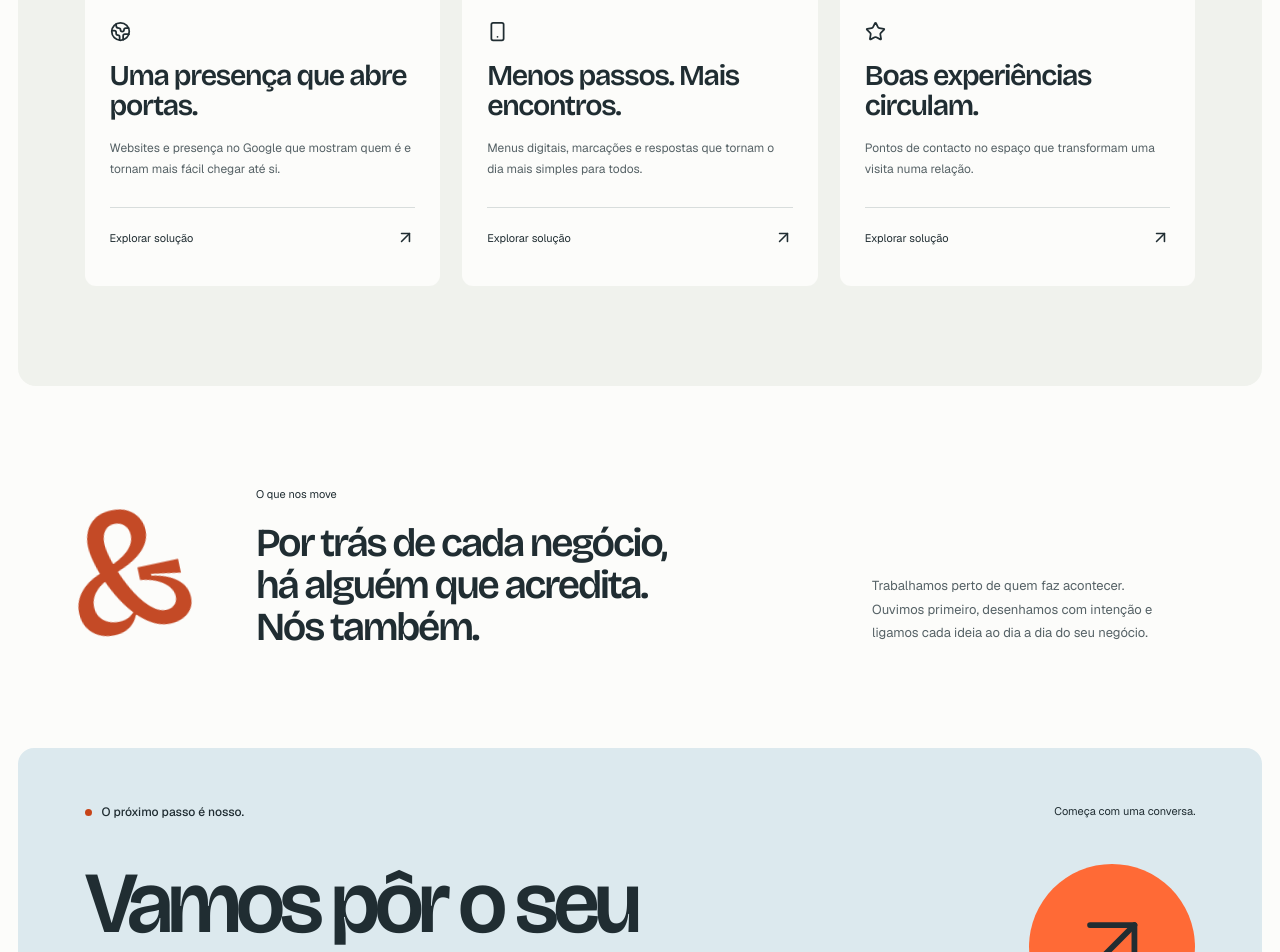
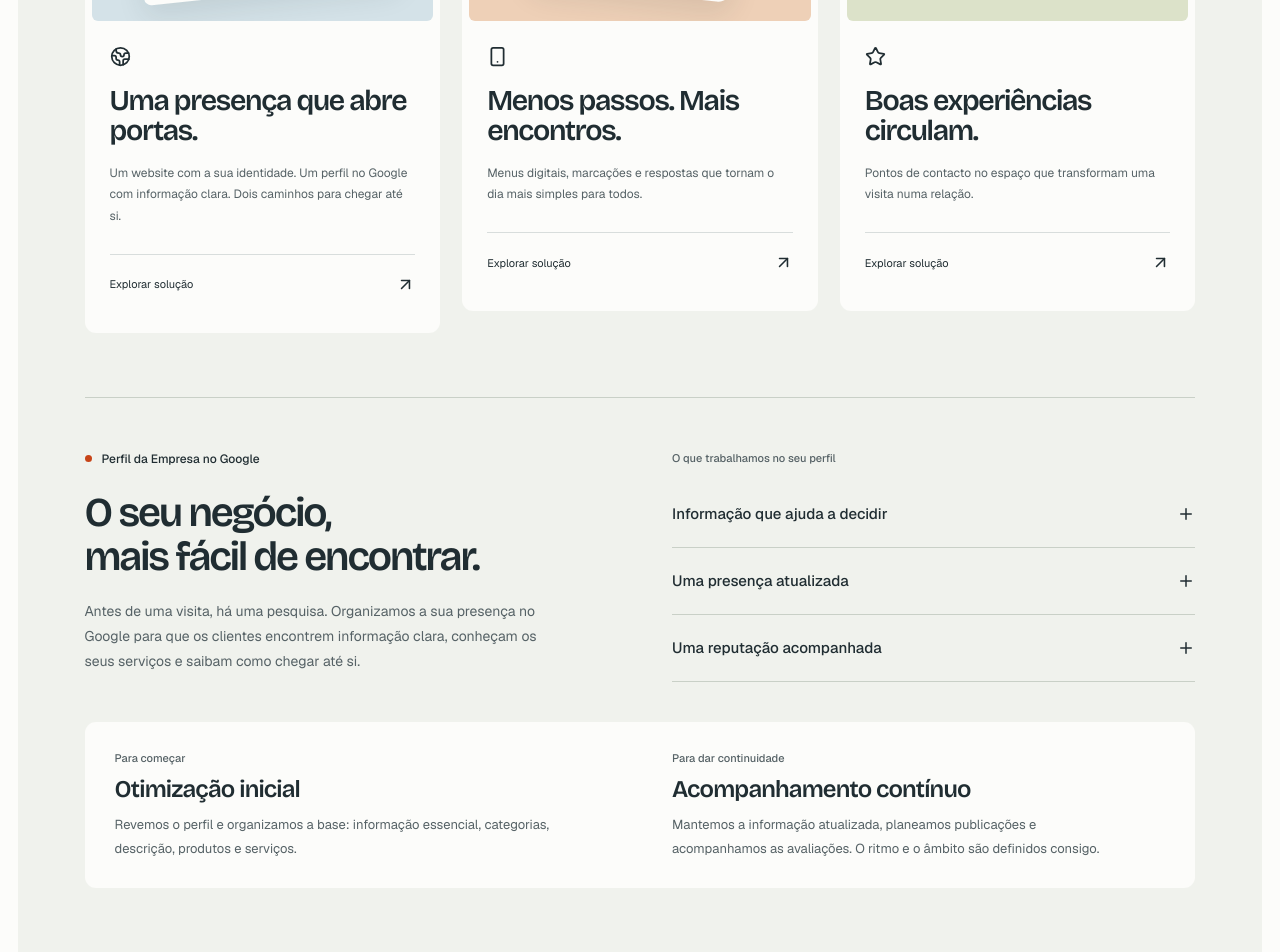
Before and after one commit to goncalvesaydan-hue/draft-rise-site, a Next.js app: page / in a window 1280 px wide. Shown: the part 2360-3312 px from the top of the page. Built offline with nearby package versions, Linux system fonts and the light colour scheme.

Commit message:
Clarify Google Business Profile services and ongoing support

```diff
--- a/src/app/globals.css
+++ b/src/app/globals.css
@@ -169,6 +169,28 @@ h2 { font-size: clamp(37px, 4vw, 65px); line-height: 1.06; letter-spacing: -.055
 .service-details > button[aria-expanded="true"] svg { transform: rotate(90deg); }
 .service-details-content > p { padding-top: 9px; font-size: 12px; line-height: 1.7; color: var(--muted); }
 .service-details-content > span { display: block; font-size: 10px; line-height: 1.8; margin-top: 15px; }
+.service-offerings { display: grid; gap: 18px; padding-top: 12px; }
+.service-offerings h4 { margin: 0 0 6px; font-size: 13px; font-weight: 600; }
+.service-offerings p { color: var(--muted); font-size: 12px; line-height: 1.7; }
+.demo-profile-facts { display: flex; flex-wrap: wrap; gap: 10px 14px; padding: 0 18px 18px; color: var(--muted); font-size: 10px; }
+.demo-profile-facts span { display: inline-flex; align-items: center; gap: 5px; }
+
+/* A closer look at the Google service, within the existing solutions section. */
+.google-presence { margin-top: 64px; padding-top: 52px; border-top: 1px solid #c9d0c7; display: grid; grid-template-columns: 1fr 1fr; gap: 40px clamp(32px, 5vw, 80px); }
+.google-presence-intro h3 { margin-top: 23px; font-size: clamp(30px, 3.2vw, 46px); line-height: 1.08; letter-spacing: -.05em; }
+.google-presence-intro > p:last-child { margin-top: 20px; max-width: 460px; color: var(--muted); font-size: 14px; line-height: 1.8; }
+.google-presence-caption { color: var(--muted); font-size: 11px; font-weight: 500; line-height: 1.5; }
+.google-presence-areas { align-self: center; min-width: 0; }
+.google-presence-areas > .google-presence-caption { margin-bottom: 15px; }
+.google-presence-detail { border-bottom: 1px solid #c9d0c7; }
+.google-presence-detail summary { display: flex; align-items: center; justify-content: space-between; gap: 16px; min-height: 66px; padding-block: 17px; list-style: none; font-size: 15px; font-weight: 500; }
+.google-presence-detail summary::-webkit-details-marker { display: none; }
+.google-presence-detail summary svg { transition: transform .2s var(--ease); }
+.google-presence-detail[open] summary svg { transform: rotate(45deg); }
+.google-presence-detail > p { padding: 0 28px 21px 0; color: var(--muted); font-size: 13px; line-height: 1.8; }
+.google-presence-process { grid-column: 1 / -1; display: grid; grid-template-columns: 1fr 1fr; gap: clamp(32px, 5vw, 80px); padding: 28px 30px; background: var(--paper); border-radius: 11px; }
+.google-presence-process h4 { margin: 9px 0 10px; font-family: var(--font-display), sans-serif; font-size: 24px; font-weight: 600; letter-spacing: -.035em; line-height: 1.15; }
+.google-presence-process p:last-child { max-width: 460px; color: var(--muted); font-size: 13px; line-height: 1.8; }
 .mini-browser { position: relative; width: 75%; min-width: 190px; height: 183px; background: var(--paper); border-radius: 7px; box-shadow: 0 12px 28px rgb(32 45 50 / 10%); transform: rotate(-6deg) translateY(6px); transition: transform .6s var(--ease); }
 .browser-chrome { height: 23px; border-bottom: 1px solid var(--line); display: flex; align-items: center; gap: 3px; padding-inline: 10px; }
 .browser-chrome i { width: 3px; height: 3px; border-radius: 50%; background: #9fa9ab; }
@@ -297,6 +319,12 @@ h2 { font-size: clamp(37px, 4vw, 65px); line-height: 1.06; letter-spacing: -.055
   .service-content { padding: 25px; }
   .service-content h3 { font-size: 33px; max-width: 100%; }
   .service-content > p { font-size: 14px; }
+  .google-presence { grid-template-columns: 1fr; margin-top: 42px; padding-top: 36px; gap: 28px; }
+  .google-presence-intro h3 { font-size: clamp(30px, 6.5vw, 42px); }
+  .google-presence-intro > p:last-child { max-width: none; }
+  .google-presence-process { grid-template-columns: 1fr; padding: 24px; gap: 24px; }
+  .google-presence-process > div + div { padding-top: 24px; border-top: 1px solid var(--line); }
+  .google-presence-detail summary { font-size: 14px; }
   .service-details > button { font-size: 12px; }
   .mini-browser { width: 235px; height: 185px; }
   .browser-body > span { font-size: 26px; }
--- /dev/null
+++ b/src/components/GooglePresence.tsx
@@ -0,0 +1,49 @@
+import { Plus } from 'lucide-react';
+
+const areas = [
+  {
+    title: 'Informação que ajuda a decidir',
+    text: 'Revemos horários, contactos, categorias e descrição. Organizamos os produtos e serviços para que seja mais fácil perceber o que o seu negócio oferece e como chegar até si.',
+  },
+  {
+    title: 'Uma presença atualizada',
+    text: 'Damos espaço às fotografias, aos vídeos e às novidades do seu negócio. Planeamos conteúdos sobre serviços, eventos ou ofertas para manter o perfil ligado ao que acontece no seu espaço.',
+  },
+  {
+    title: 'Uma reputação acompanhada',
+    text: 'Acompanhamos as avaliações e preparamos respostas cuidadas, com a voz do seu negócio. Revemos também a consistência da informação em diretórios e plataformas relevantes.',
+  },
+];
+
+export default function GooglePresence() {
+  return (
+    <section className="google-presence" aria-labelledby="google-presence-title">
+      <div className="google-presence-intro">
+        <p className="section-label"><span /> Perfil da Empresa no Google</p>
+        <h3 id="google-presence-title">O seu negócio,<br />mais fácil de encontrar.</h3>
+        <p>Antes de uma visita, há uma pesquisa. Organizamos a sua presença no Google para que os clientes encontrem informação clara, conheçam os seus serviços e saibam como chegar até si.</p>
+      </div>
+      <div className="google-presence-areas">
+        <p className="google-presence-caption">O que trabalhamos no seu perfil</p>
+        {areas.map(area => (
+          <details className="google-presence-detail" key={area.title}>
+            <summary>{area.title}<Plus size={18} aria-hidden="true" /></summary>
+            <p>{area.text}</p>
+          </details>
+        ))}
+      </div>
+      <div className="google-presence-process">
+        <div>
+          <p className="google-presence-caption">Para começar</p>
+          <h4>Otimização inicial</h4>
+          <p>Revemos o perfil e organizamos a base: informação essencial, categorias, descrição, produtos e serviços.</p>
+        </div>
+        <div>
+          <p className="google-presence-caption">Para dar continuidade</p>
+          <h4>Acompanhamento contínuo</h4>
+          <p>Mantemos a informação atualizada, planeamos publicações e acompanhamos as avaliações. O ritmo e o âmbito são definidos consigo.</p>
+        </div>
+      </div>
+    </section>
+  );
+}
--- a/src/components/Methodology.tsx
+++ b/src/components/Methodology.tsx
@@ -2,11 +2,11 @@
 
 import Image from 'next/image';
 import { AnimatePresence, motion, useReducedMotion } from 'motion/react';
-import { ArrowUpRight, Check, MapPin, Search, Star, Heart } from 'lucide-react';
+import { ArrowUpRight, Check, MapPin, Search, Star, Heart, Clock3, Coffee, Phone } from 'lucide-react';
 import { useState } from 'react';
 
 const phases = [
-  { title: 'Ser encontrado.', text: 'Aparecer quando alguém procura o que faz. Uma presença local organizada, com a informação certa e um website que abre portas.', tags: ['Google Business', 'Website & SEO local'], label: 'Da pesquisa à descoberta', icon: Search },
+  { title: 'Ser encontrado.', text: 'Revemos como o seu negócio se apresenta no Google: informação essencial, serviços, imagens e caminhos até ao contacto. Ligamos essa presença a um website que mostra quem é e o que oferece.', tags: ['Perfil da Empresa no Google', 'Website & SEO local'], label: 'Da pesquisa à descoberta', icon: Search },
   { title: 'Ser escolhido.', text: 'Transformar curiosidade em vontade de entrar. Uma identidade consistente, informação clara e um caminho simples até à primeira visita.', tags: ['Design & identidade', 'Marcações & menus'], label: 'Da descoberta à primeira visita', icon: MapPin },
   { title: 'Ser lembrado.', text: 'A experiência não termina à saída. Facilitamos as avaliações e criamos pontos de contacto que dão vontade de voltar.', tags: ['Avaliações & reputação', 'Experiência no espaço'], label: 'Da primeira visita à próxima', icon: Heart },
 ];
@@ -34,7 +34,7 @@ export default function Methodology() {
           <div className="preview-stage">
             <AnimatePresence mode="wait" initial={false}>
               <motion.div key={active} className="demo-card" initial={reduced ? false : { opacity: 0, y: 14, rotate: -2 }} animate={{ opacity: 1, y: 0, rotate: 0 }} exit={reduced ? { opacity: 0 } : { opacity: 0, y: -10, rotate: 2 }} transition={{ duration: reduced ? 0 : 0.24 }}>
-                {active === 0 && <><div className="demo-search"><Search size={17} /><span>Um bom café perto de mim</span></div><div className="demo-image"><Image src="/images/neighbourhood-cafe.webp" alt="" fill sizes="360px" /><span><MapPin size={13} /> Mesmo aqui ao lado</span></div><div className="demo-info"><div><strong>O café da esquina</strong><p>O seu novo lugar favorito.</p></div><span className="demo-arrow"><ArrowUpRight /></span></div></>}
+                {active === 0 && <><div className="demo-search"><Search size={17} /><span>Um bom café perto de mim</span></div><div className="demo-image"><Image src="/images/neighbourhood-cafe.webp" alt="" fill sizes="360px" /><span><MapPin size={13} /> Mesmo aqui ao lado</span></div><div className="demo-info"><div><strong>O café da esquina</strong><p>Café de bairro · Pequenos-almoços</p></div><span className="demo-arrow"><ArrowUpRight /></span></div><div className="demo-profile-facts"><span><Clock3 size={13} aria-hidden="true" /> Seg–sáb · 08h–18h</span><span><Coffee size={13} aria-hidden="true" /> Café e esplanada</span><span><Phone size={13} aria-hidden="true" /> Contacto à mão</span></div></>}
                 {active === 1 && <><div className="demo-brand">O café da esquina<span>Est. hoje</span></div><div className="demo-image"><Image src="/images/neighbourhood-cafe.webp" alt="" fill sizes="360px" /></div><div className="demo-info"><div><strong>Há sempre lugar<br />para mais um.</strong><p>Bom café. Boas conversas.</p></div></div><div className="demo-action"><span>Uma mesa à sua espera</span><Check size={18} /></div></>}
                 {active === 2 && <div className="review-demo"><span className="review-heart"><Heart size={38} /></span><div className="demo-stars" aria-label="Cinco estrelas">{Array.from({ length: 5 }, (_, i) => <Star key={i} size={22} fill="currentColor" />)}</div><strong>Daqueles lugares<br />a que apetece voltar.</strong><p>Uma boa experiência merece<br />ser partilhada.</p><div className="demo-action"><span>A próxima visita começa aqui</span><Heart size={17} /></div></div>}
               </motion.div>
--- a/src/components/ServiceDetails.tsx
+++ b/src/components/ServiceDetails.tsx
@@ -1,9 +1,9 @@
 'use client';
 
 import { ArrowUpRight } from 'lucide-react';
-import { useId, useState } from 'react';
+import { useId, useState, type ReactNode } from 'react';
 
-export default function ServiceDetails({ details, tags }: { details: string; tags: string }) {
+export default function ServiceDetails({ details, tags, children }: { details: string; tags: string; children?: ReactNode }) {
   const [open, setOpen] = useState(false);
   const contentId = useId();
 
@@ -14,7 +14,7 @@ export default function ServiceDetails({ details, tags }: { details: string; tag
       </button>
       <div id={contentId} className="disclosure-panel" data-open={open} aria-hidden={!open} inert={!open}>
         <div className="disclosure-inner">
-          <div className="service-details-content"><p>{details}</p><span>{tags}</span></div>
+          <div className="service-details-content">{children ?? <p>{details}</p>}<span>{tags}</span></div>
         </div>
       </div>
     </div>
--- a/src/components/Tangibility.tsx
+++ b/src/components/Tangibility.tsx
@@ -2,9 +2,10 @@ import { ArrowUpRight, Globe2, MapPin, MessageCircle, Smartphone, Star, Zap } fr
 import Contact from './Contact';
 import ServiceDetails from './ServiceDetails';
 import ServicesCarousel from './ServicesCarousel';
+import GooglePresence from './GooglePresence';
 
 const services = [
-  { title: 'Uma presença que abre portas.', description: 'Websites e presença no Google que mostram quem é e tornam mais fácil chegar até si.', icon: Globe2, className: 'service-web', tags: 'Web design · Google Business · SEO local', details: 'Estrutura, conteúdo e design pensados para telemóvel. Informação útil, contactos à mão e uma identidade que se reconhece do primeiro clique à porta do espaço.' },
+  { title: 'Uma presença que abre portas.', description: 'Um website com a sua identidade. Um perfil no Google com informação clara. Dois caminhos para chegar até si.', icon: Globe2, className: 'service-web', tags: 'Web design · Perfil da Empresa no Google · SEO local', details: '' },
   { title: 'Menos passos. Mais encontros.', description: 'Menus digitais, marcações e respostas que tornam o dia mais simples para todos.', icon: Smartphone, className: 'service-experience', tags: 'Menus digitais · Marcações · Automação', details: 'Identificamos as tarefas que se repetem e os pontos onde os clientes hesitam. Desenhamos caminhos mais curtos para consultar, marcar ou pedir informação.' },
   { title: 'Boas experiências circulam.', description: 'Pontos de contacto no espaço que transformam uma visita numa relação.', icon: Star, className: 'service-reputation', tags: 'Avaliações · QR & NFC · Reputação', details: 'Ligamos o espaço físico ao digital com suportes de avaliação e acesso rápido à informação. Um convite à partilha, no momento em que faz sentido.' },
 ];
@@ -22,9 +23,15 @@ export default function Tangibility() {
               {index === 1 && <div className="appointment-art"><span className="appointment-zap"><Zap size={25} /></span><span className="appointment-title">Até já!</span><div className="appointment-line"><span>O próximo encontro</span><CheckMark /></div><div className="appointment-message"><MessageCircle size={18} /><span>Tudo tratado.<br /><strong>Só falta aparecer.</strong></span></div></div>}
               {index === 2 && <div className="reputation-art"><span className="reputation-star"><Star size={72} strokeWidth={1.2} /></span><span className="reputation-note">Vale a pena<br />partilhar.</span><span className="reputation-rating">{[1,2,3,4,5].map(i => <Star key={i} size={16} fill="currentColor" />)}</span></div>}
             </div>
-            <div className="service-content"><Icon className="service-icon" size={21} /><h3>{service.title}</h3><p>{service.description}</p><ServiceDetails details={service.details} tags={service.tags} /></div>
+            <div className="service-content"><Icon className="service-icon" size={21} /><h3>{service.title}</h3><p>{service.description}</p><ServiceDetails details={service.details} tags={service.tags}>
+              {index === 0 ? <div className="service-offerings">
+                <div><h4>Website</h4><p>Estrutura, conteúdo e design pensados para telemóvel, com a sua identidade e informação útil desde o primeiro clique.</p></div>
+                <div><h4>Perfil da Empresa no Google</h4><p>Informação organizada, serviços bem apresentados e uma presença que acompanha o dia a dia do negócio.</p></div>
+              </div> : undefined}
+            </ServiceDetails></div>
           </article>;
         })}</ServicesCarousel>
+        <GooglePresence />
       </section>
       <section className="manifesto section-shell"><span className="manifesto-symbol" aria-hidden="true">&</span><div><p>O que nos move</p><h2>Por trás de cada negócio,<br />há alguém que acredita.<br />Nós também.</h2></div><p className="manifesto-copy">Trabalhamos perto de quem faz acontecer. Ouvimos primeiro, desenhamos com intenção e ligamos cada ideia ao dia a dia do seu negócio.</p></section>
       <Contact />
```
